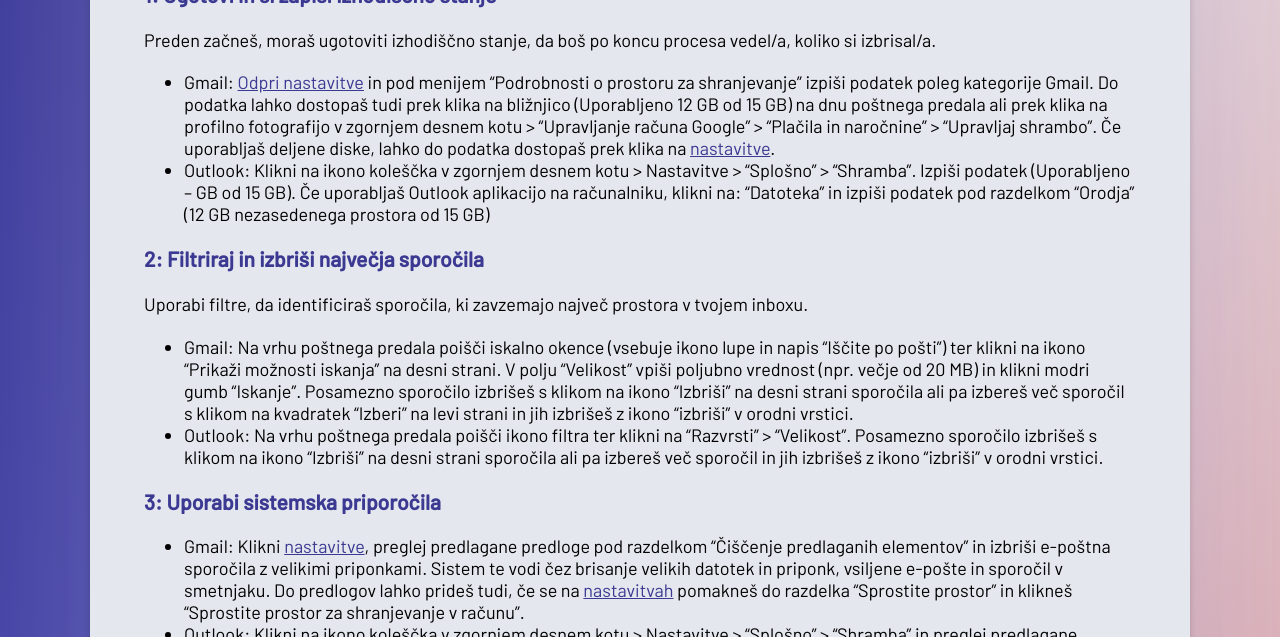
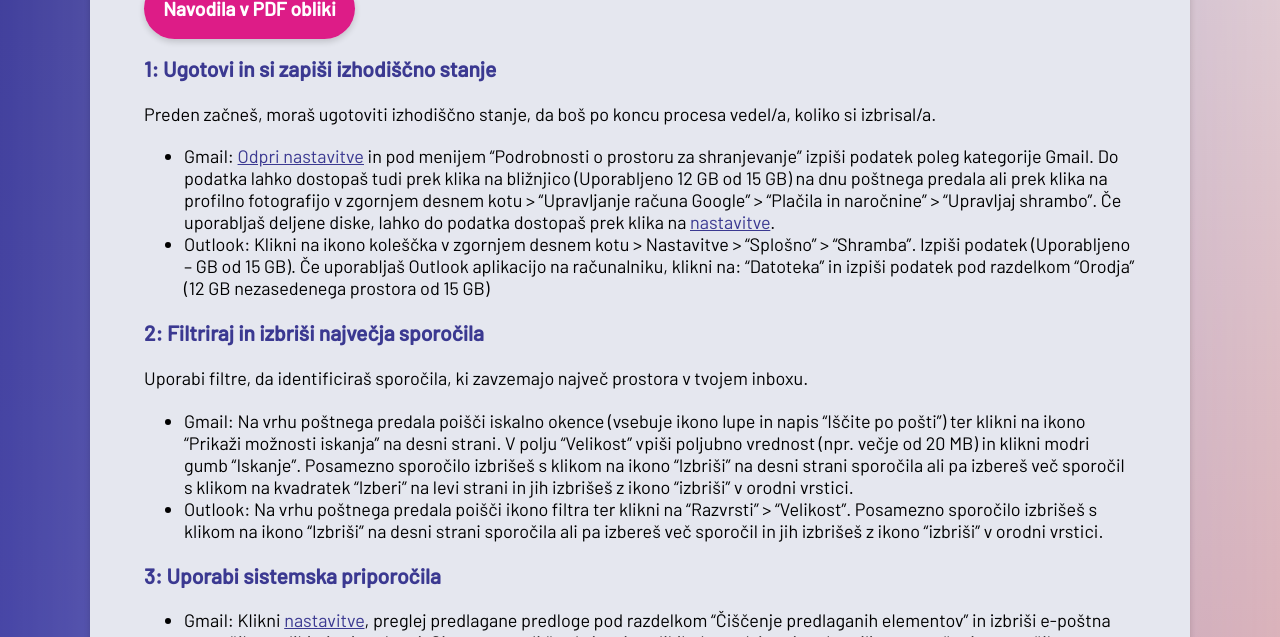
Before and after one commit to ewba/dcd-si, a Jekyll site: the page built from eposta.md, in a window 1280 px wide and 900 px high, scrolled down 465 px, cut to the strip 263-900 px from the top of the window. Built offline with Jekyll 4.4.1, drawn with Linux system fonts in a browser that asks for light colours.

Commit message:
Update eposta.md

```diff
--- a/eposta.md
+++ b/eposta.md
@@ -9,6 +9,10 @@
 <div style="display:flex;flex-wrap: wrap;justify-content: space-around;">
 	{% include youtube.html video="mAvlvPXs96I" %}
 	{% include youtube.html video="zy-7h-kRVRo" %}
+</div>
+
+<div class="btnpad">
+<a class="button" href="https://github.com/ewba/dcd-si/blob/main/assets/PDF/Navodila_e-posta.pdf">Navodila v PDF obliki</a>
 </div>
 
 ### 1: Ugotovi in si zapiši izhodiščno stanje
```
